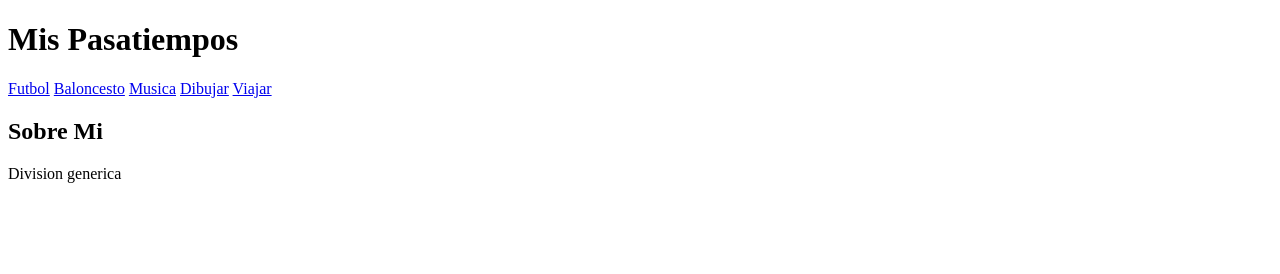
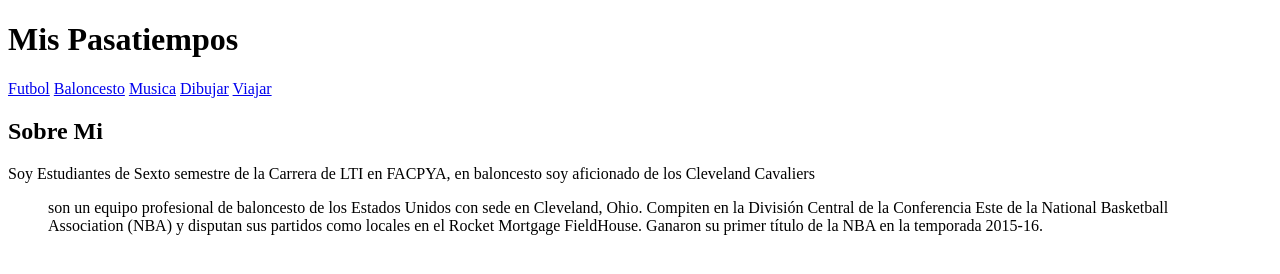
Before and after one commit to JonathanIPJ/demo, a plain HTML site: page index.html in a window 1280 px wide. Drawn offline with Linux system fonts and the light colour scheme.

Commit message:
Se agrego informacion acerca mi

```diff
--- a/index.html
+++ b/index.html
@@ -22,8 +22,11 @@
                 <h2>Sobre Mi</h2>
             </header>
             <div>
-                <p>Division generica</p>
+                <p>Soy Estudiantes de Sexto semestre de la Carrera de LTI en FACPYA, en baloncesto soy aficionado de los Cleveland Cavaliers</p>
             </div>
+            <blockquote cite="https://es.wikipedia.org/wiki/Cleveland_Cavaliers">
+                son un equipo profesional de baloncesto de los Estados Unidos con sede en Cleveland, Ohio. Compiten en la División Central de la Conferencia Este de la National Basketball Association (NBA) y disputan sus partidos como locales en el Rocket Mortgage FieldHouse. Ganaron su primer título de la NBA en la temporada 2015-16.
+            </blockquote>
         </article>
     </main>
 </body>
```
